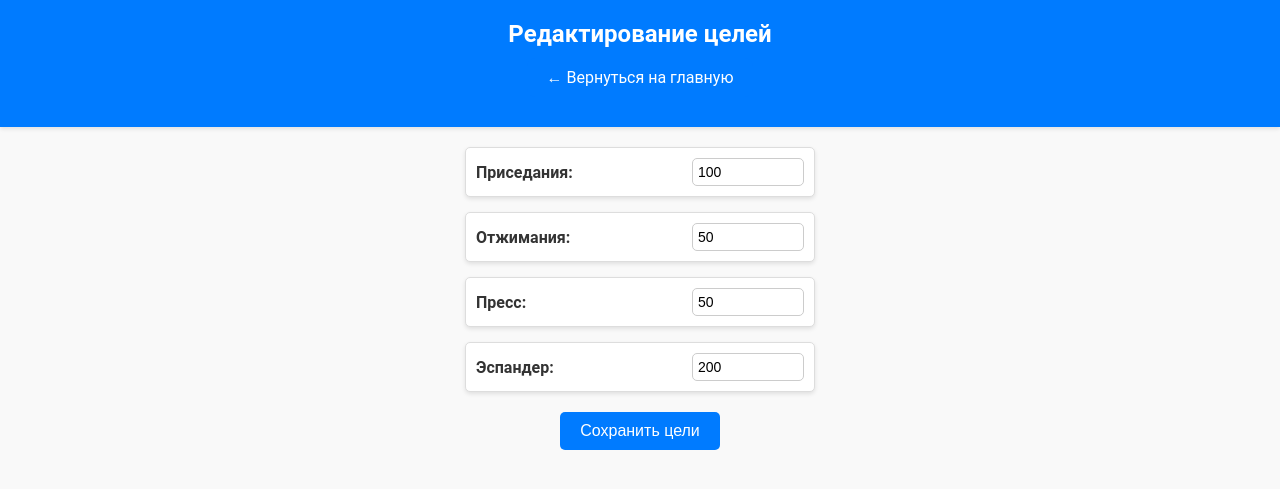
After one commit to itkopets/workout, a Flask app: page /goals in a window 1280 px wide. The commit adds this page. Shown: the top 489 px of the page. Run offline with Flask 3, Linux system fonts and the light colour scheme; data comes from the database, SQL or seed files in the repository.

Commit message:
добавлена настройка целей

```diff
--- a/app.py
+++ b/app.py
@@ -5,18 +5,11 @@ from datetime import datetime
 
 app = Flask(__name__)
 
-# Конфигурация целей для упражнений
-EXERCISE_GOALS = {
-    'squats': 100,
-    'pushups': 50,
-    'press': 50,
-    'expander': 200
-}
-
 # Инициализация базы данных
 def init_db():
     with sqlite3.connect('database.db') as conn:
         cursor = conn.cursor()
+        # Таблица упражнений
         cursor.execute('''
             CREATE TABLE IF NOT EXISTS exercises (
                 id INTEGER PRIMARY KEY AUTOINCREMENT,
@@ -25,6 +18,23 @@ def init_db():
                 count INTEGER NOT NULL
             )
         ''')
+        # Таблица целей
+        cursor.execute('''
+            CREATE TABLE IF NOT EXISTS goals (
+                exercise TEXT PRIMARY KEY,
+                goal INTEGER NOT NULL
+            )
+        ''')
+        # Начальные цели, если таблица целей пуста
+        cursor.execute('SELECT COUNT(*) FROM goals')
+        if cursor.fetchone()[0] == 0:
+            default_goals = [
+                ('squats', 100),
+                ('pushups', 50),
+                ('press', 50),
+                ('expander', 200)
+            ]
+            cursor.executemany('INSERT INTO goals (exercise, goal) VALUES (?, ?)', default_goals)
         conn.commit()
 
 # Главная страница
@@ -37,7 +47,12 @@ def index():
 def day_view(date):
     return render_template('day.html', date=date)
 
-# API для добавления и получения данных об упражнениях
+# Страница редактирования целей
+@app.route('/goals')
+def goals_page():
+    return render_template('goals.html')
+
+# API для упражнений
 @app.route('/api/exercise', methods=['POST', 'GET'])
 def manage_exercises():
     if request.method == 'POST':
@@ -56,7 +71,9 @@ def manage_exercises():
             cursor = conn.cursor()
             cursor.execute('SELECT exercise, SUM(count) FROM exercises WHERE date = ? GROUP BY exercise', (date,))
             results = cursor.fetchall()
-        return jsonify({exercise: {"completed": total, "goal": EXERCISE_GOALS[exercise]} for exercise, total in results})
+            cursor.execute('SELECT exercise, goal FROM goals')
+            goals = dict(cursor.fetchall())
+        return jsonify({exercise: {"completed": total, "goal": goals.get(exercise, 0)} for exercise, total in results})
 
 # API для календаря
 @app.route('/api/calendar')
@@ -64,20 +81,38 @@ def get_calendar():
     year = int(request.args.get('year'))
     month = int(request.args.get('month'))
 
-    # Определяем первый день месяца и количество дней
     _, days_in_month = calendar.monthrange(year, month)
     start_day = (calendar.monthrange(year, month)[0] + 1) % 7  # Понедельник - первый день недели
 
     return jsonify({'days_in_month': days_in_month, 'start_day': start_day})
+
+# API для очистки упражнений
 @app.route('/api/clear', methods=['POST'])
 def clear_exercises():
     with sqlite3.connect('database.db') as conn:
         cursor = conn.cursor()
-        cursor.execute('DELETE FROM exercises')  # Удаляем все записи
+        cursor.execute('DELETE FROM exercises')
         conn.commit()
     return jsonify({'status': 'success', 'message': 'Все данные удалены'})
 
+# API для целей
+@app.route('/api/goals', methods=['GET', 'POST'])
+def manage_goals():
+    if request.method == 'GET':
+        with sqlite3.connect('database.db') as conn:
+            cursor = conn.cursor()
+            cursor.execute('SELECT exercise, goal FROM goals')
+            goals = dict(cursor.fetchall())
+        return jsonify(goals)
+    elif request.method == 'POST':
+        new_goals = request.json
+        with sqlite3.connect('database.db') as conn:
+            cursor = conn.cursor()
+            for exercise, goal in new_goals.items():
+                cursor.execute('UPDATE goals SET goal = ? WHERE exercise = ?', (goal, exercise))
+            conn.commit()
+        return jsonify({'status': 'success'})
 
 if __name__ == '__main__':
     init_db()
-    app.run(debug=True)
+    app.run(host='0.0.0.0', port=5000, debug=True)
--- a/static/css/base.css
+++ b/static/css/base.css
@@ -31,3 +31,18 @@ header {
     background-color: #0056b3;
     transform: scale(1.05);
 }
+.goals-button {
+    background-color: #7abafd;
+    margin-top: 20px; /* Опускаем кнопку на 20px */
+    color: white;
+    text-decoration: none;
+    padding: 10px 15px;
+    border-radius: 5px;
+    font-size: 14px;
+    font-weight: bold;
+    transition: background-color 0.3s ease;
+}
+
+.goals-button:hover {
+    background-color: #034a97;
+}
--- /dev/null
+++ b/static/css/goals.css
@@ -0,0 +1,76 @@
+body {
+    font-family: 'Roboto', sans-serif;
+    margin: 0;
+    padding: 0;
+    background-color: #f9f9f9;
+    color: #333;
+}
+
+header {
+    background-color: #007bff;
+    color: white;
+    padding: 20px;
+    text-align: center;
+}
+
+header h1 {
+    margin: 0;
+    font-size: 24px;
+}
+
+header a {
+    color: white;
+    text-decoration: none;
+    font-size: 16px;
+}
+
+header a:hover {
+    text-decoration: underline;
+}
+
+main {
+    padding: 20px;
+    max-width: 350px;
+    margin: 0 auto;
+}
+
+.goal-item {
+    display: flex;
+    justify-content: space-between;
+    align-items: center;
+    margin-bottom: 15px;
+    padding: 10px;
+    background-color: white;
+    border: 1px solid #ddd;
+    border-radius: 5px;
+    box-shadow: 0 2px 4px rgba(0, 0, 0, 0.1);
+}
+
+.goal-item label {
+    font-weight: bold;
+    font-size: 16px;
+}
+
+.goal-item input {
+    width: 100px;
+    padding: 5px;
+    font-size: 14px;
+    border: 1px solid #ccc;
+    border-radius: 5px;
+}
+
+.save-button {
+    display: block;
+    margin: 20px auto 0;
+    padding: 10px 20px;
+    background-color: #007bff;
+    color: white;
+    border: none;
+    border-radius: 5px;
+    cursor: pointer;
+    font-size: 16px;
+}
+
+.save-button:hover {
+    background-color: #0056b3;
+}
--- /dev/null
+++ b/static/js/goals.js
@@ -0,0 +1,39 @@
+document.addEventListener('DOMContentLoaded', () => {
+    const form = document.getElementById('goals-form');
+
+    // Загрузка текущих целей
+    fetch('/api/goals')
+        .then(response => response.json())
+        .then(data => {
+            Object.keys(data).forEach(exercise => {
+                const input = document.getElementById(`${exercise}-goal`);
+                if (input) {
+                    input.value = data[exercise]; // Устанавливаем текущее значение цели
+                }
+            });
+        })
+        .catch(err => console.error('Ошибка загрузки целей:', err));
+
+    // Сохранение целей
+    form.addEventListener('submit', (e) => {
+        e.preventDefault();
+
+        const goals = {};
+        new FormData(form).forEach((value, key) => {
+            goals[key] = parseInt(value) || 0; // Собираем данные из формы
+        });
+
+        fetch('/api/goals', {
+            method: 'POST',
+            headers: { 'Content-Type': 'application/json' },
+            body: JSON.stringify(goals)
+        })
+            .then(response => response.json())
+            .then(data => {
+                if (data.status === 'success') {
+                    alert('Цели успешно обновлены!');
+                }
+            })
+            .catch(err => console.error('Ошибка сохранения целей:', err));
+    });
+});
--- /dev/null
+++ b/templates/goals.html
@@ -0,0 +1,38 @@
+<!DOCTYPE html>
+<html lang="en">
+<head>
+    <link rel="stylesheet" href="/static/css/base.css">
+    <link rel="stylesheet" href="/static/css/goals.css">
+    <meta charset="UTF-8">
+    <meta name="viewport" content="width=device-width, initial-scale=1.0">
+    <title>Редактирование целей</title>
+    <script src="/static/js/goals.js" defer></script>
+</head>
+<body>
+    <header>
+        <h1>Редактирование целей</h1>
+        <a href="/" class="back-button">← Вернуться на главную</a>
+    </header>
+    <main>
+        <form id="goals-form">
+            <div class="goal-item">
+                <label for="squats-goal">Приседания:</label>
+                <input type="number" id="squats-goal" name="squats" min="1" placeholder="Введите цель">
+            </div>
+            <div class="goal-item">
+                <label for="pushups-goal">Отжимания:</label>
+                <input type="number" id="pushups-goal" name="pushups" min="1" placeholder="Введите цель">
+            </div>
+            <div class="goal-item">
+                <label for="press-goal">Пресс:</label>
+                <input type="number" id="press-goal" name="press" min="1" placeholder="Введите цель">
+            </div>
+            <div class="goal-item">
+                <label for="expander-goal">Эспандер:</label>
+                <input type="number" id="expander-goal" name="expander" min="1" placeholder="Введите цель">
+            </div>
+            <button type="submit" class="save-button">Сохранить цели</button>
+        </form>
+    </main>
+</body>
+</html>
--- a/templates/index.html
+++ b/templates/index.html
@@ -13,7 +13,10 @@
     <header>
         <h1>Календарь упражнений</h1>
         <div id="month-display"></div>
+        <!-- Кнопка "Настроить цели" перенесена в шапку -->
+        <a href="/goals" class="goals-button">Настроить цели</a>
     </header>
+
     <main>
         <table id="calendar-table">
             <thead>
@@ -32,7 +35,6 @@
             </tbody>
         </table>
         <button id="clear-data" style="margin: 10px; padding: 10px 20px; background-color: red; color: white; border: none; border-radius: 5px; cursor: pointer;">Очистить данные</button>
-
     </main>
 </body>
 </html>
```
Also changed, not shown: static/js/day.js (+12 -8 lines), static/css/calendar.css (line endings or trailing spaces).
